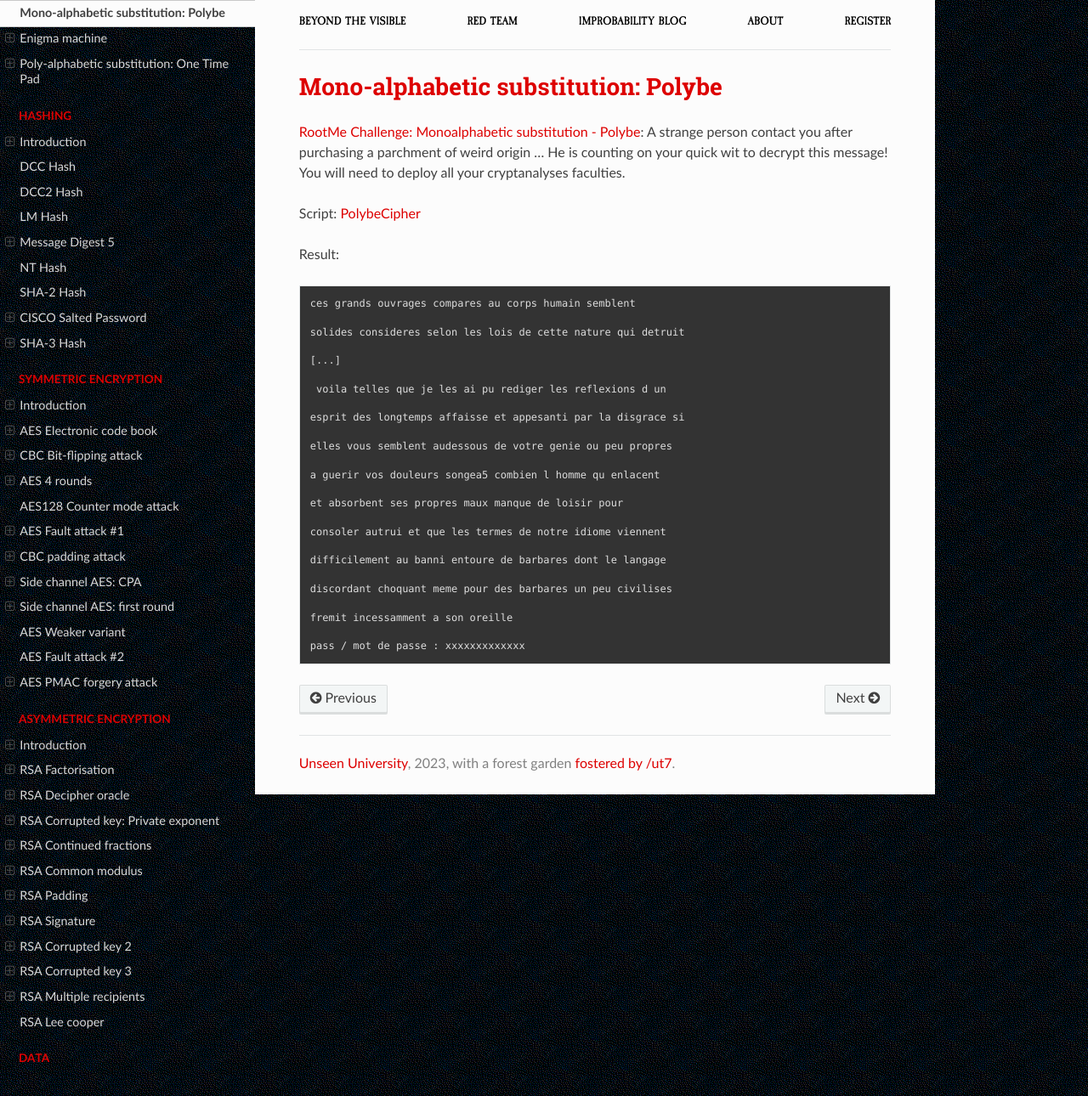
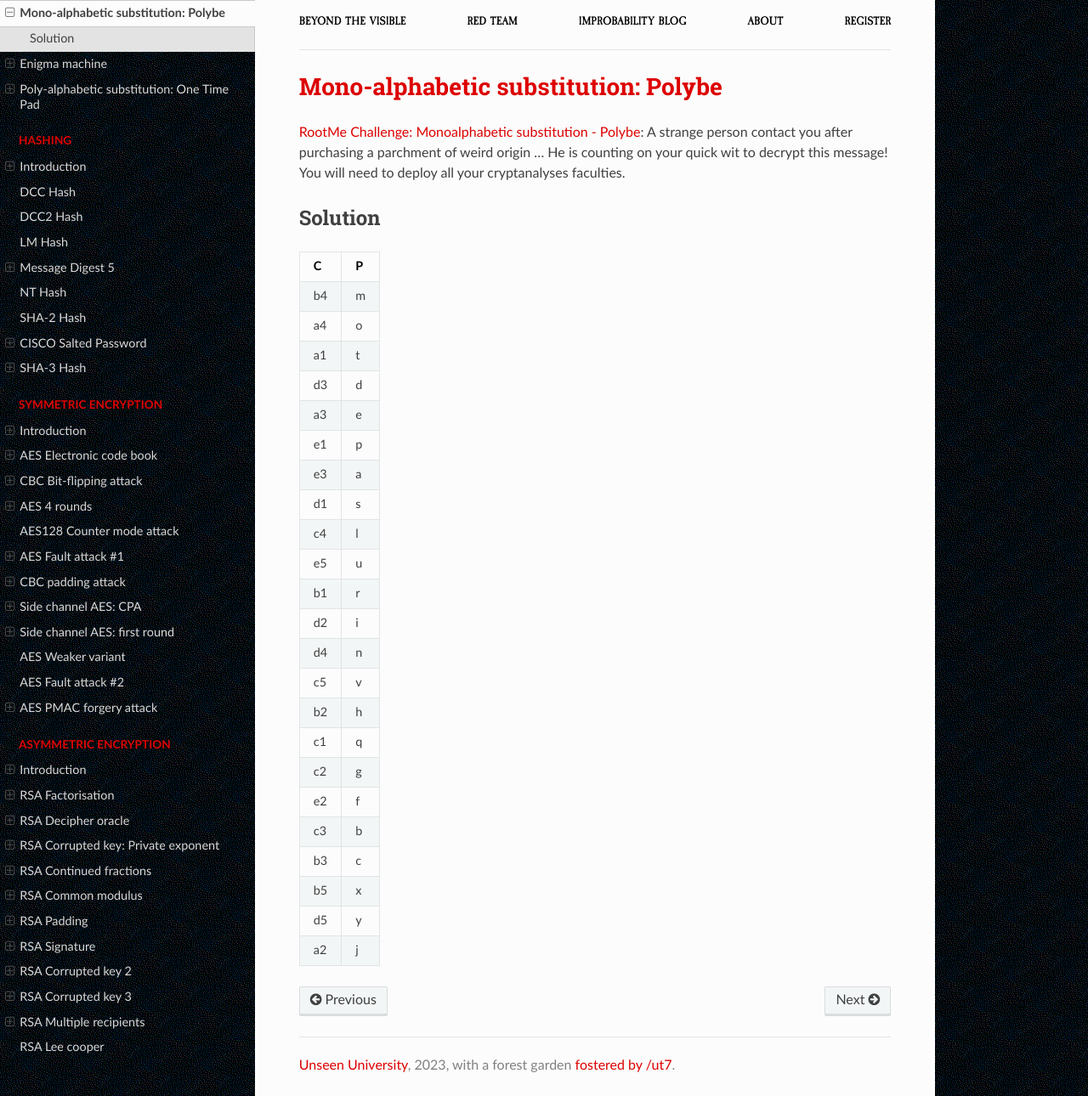
Before and after one commit to tymyrddin/red-crypt, a Sphinx documentation site: the page built from source/docs/ciphers/polybe.md, in a window 1280 px wide and 1290 px high. Shown: the whole window at 85% size. Built offline with Sphinx 7.4.7 and the Read the Docs theme 2.0.0, drawn with Linux system fonts in a browser that asks for light colours.

Commit message:
Replaced

````diff
--- a/source/docs/ciphers/polybe.md
+++ b/source/docs/ciphers/polybe.md
@@ -2,34 +2,30 @@
 
 [RootMe Challenge: Monoalphabetic substitution - Polybe](https://www.root-me.org/en/Challenges/Cryptanalysis/Monoalphabetic-substitution-Polybe): A strange person contact you after purchasing a parchment of weird origin ... He is counting on your quick wit to decrypt this message! You will need to deploy all your cryptanalyses faculties.
 
-Script: [PolybeCipher](https://github.com/tymyrddin/scripts-cryptanalysis/blob/main/ciphers/rootme/polybe_cipher.py)
+## Solution
 
-Result:
-
-```text
-ces grands ouvrages compares au corps humain semblent
-
-solides consideres selon les lois de cette nature qui detruit
-
-[...]
-
- voila telles que je les ai pu rediger les reflexions d un
-
-esprit des longtemps affaisse et appesanti par la disgrace si
-
-elles vous semblent audessous de votre genie ou peu propres
-
-a guerir vos douleurs songea5 combien l homme qu enlacent
-
-et absorbent ses propres maux manque de loisir pour
-
-consoler autrui et que les termes de notre idiome viennent
-
-difficilement au banni entoure de barbares dont le langage
-
-discordant choquant meme pour des barbares un peu civilises
-
-fremit incessamment a son oreille
-
-pass / mot de passe : xxxxxxxxxxxxx
-```
+| C   | P   |
+|:----|:----|
+| b4  | m   |
+| a4  | o   |
+| a1  | t   |
+| d3  | d   |
+| a3  | e   |
+| e1  | p   |
+| e3  | a   |
+| d1  | s   |
+| c4  | l   |
+| e5  | u   |
+| b1  | r   |
+| d2  | i   |
+| d4  | n   |
+| c5  | v   |
+| b2  | h   |
+| c1  | q   |
+| c2  | g   |
+| e2  | f   |
+| c3  | b   |
+| b3  | c   |
+| b5  | x   |
+| d5  | y   |
+| a2  | j   |
````
